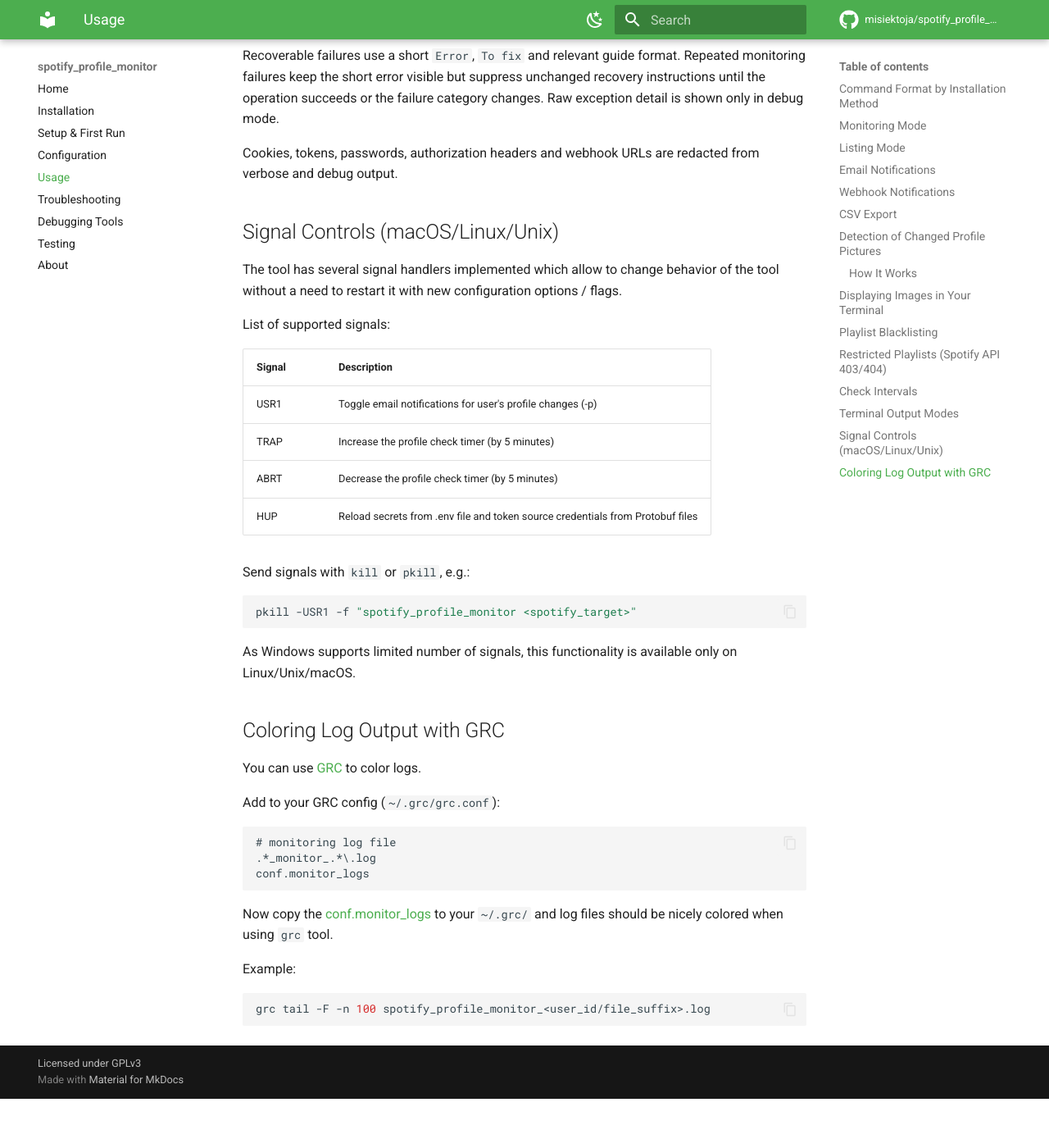
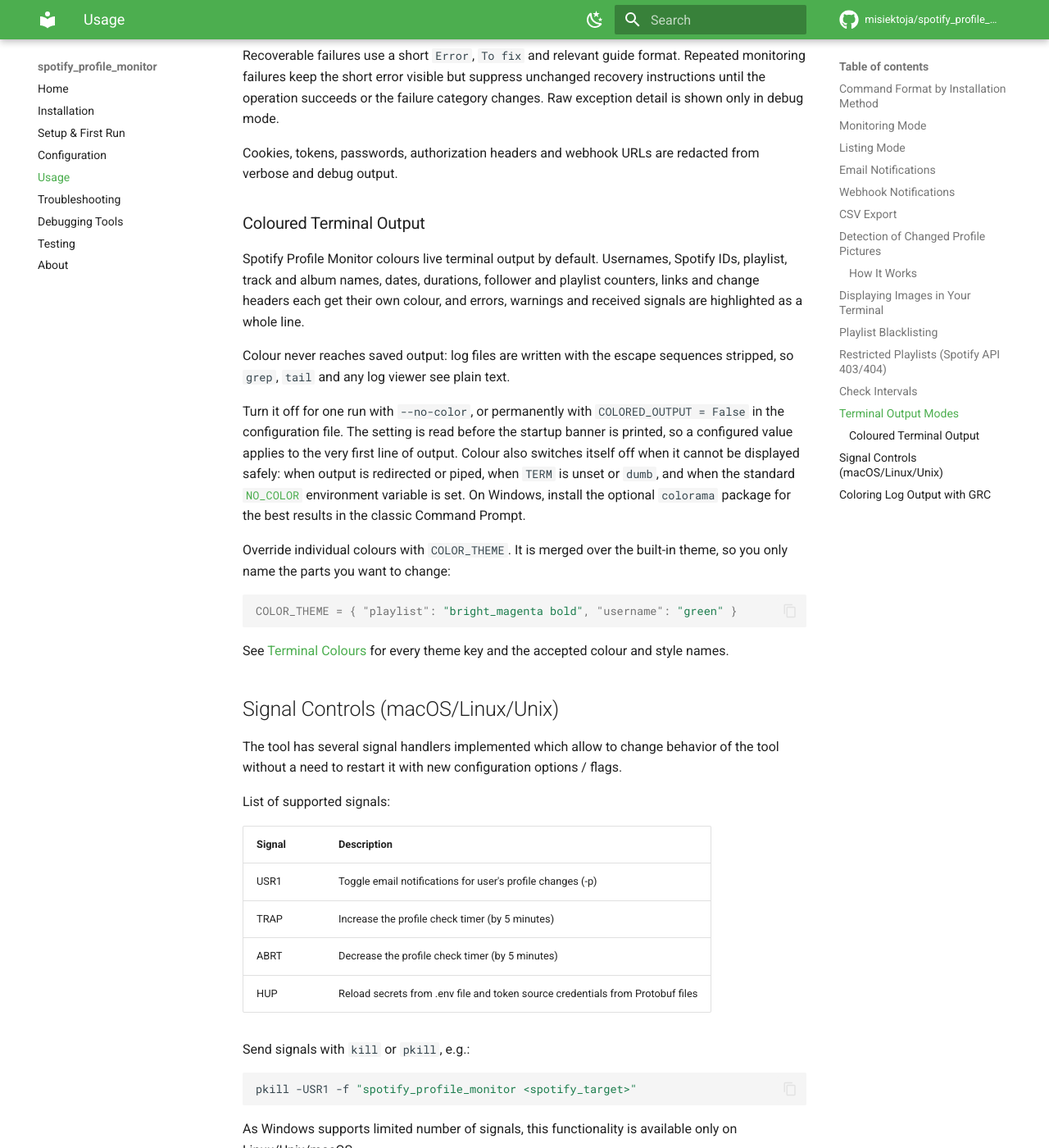
Before and after one commit to misiektoja/spotify_profile_monitor, an MkDocs documentation site: the page built from docs/usage.md, in a window 1280 px wide and 1400 px high, scrolled down 11453 px. Shown: the whole window at 82% size. Built offline with MkDocs 1.6.1 and Material for MkDocs 9.7.7, drawn with Linux system fonts in a browser that asks for light colours; comment, search, counter and statistics services are not loaded; before the commit the page ends 12793 px from its top, so only the background shows below that; some of the changed text lies outside the part shown.

Commit message:
docs(usage): explain coloured terminal output

````diff
--- a/docs/usage.md
+++ b/docs/usage.md
@@ -415,6 +415,23 @@
 
 Cookies, tokens, passwords, authorization headers and webhook URLs are redacted from verbose and debug output.
 
+<a id="coloured-terminal-output"></a>
+### Coloured Terminal Output
+
+Spotify Profile Monitor colours live terminal output by default. Usernames, Spotify IDs, playlist, track and album names, dates, durations, follower and playlist counters, links and change headers each get their own colour, and errors, warnings and received signals are highlighted as a whole line.
+
+Colour never reaches saved output: log files are written with the escape sequences stripped, so `grep`, `tail` and any log viewer see plain text.
+
+Turn it off for one run with `--no-color`, or permanently with `COLORED_OUTPUT = False` in the configuration file. The setting is read before the startup banner is printed, so a configured value applies to the very first line of output. Colour also switches itself off when it cannot be displayed safely: when output is redirected or piped, when `TERM` is unset or `dumb`, and when the standard [`NO_COLOR`](https://no-color.org/) environment variable is set. On Windows, install the optional `colorama` package for the best results in the classic Command Prompt.
+
+Override individual colours with `COLOR_THEME`. It is merged over the built-in theme, so you only name the parts you want to change:
+
+```ini
+COLOR_THEME = { "playlist": "bright_magenta bold", "username": "green" }
+```
+
+See [Terminal Colours](configuration.md#terminal-colours) for every theme key and the accepted colour and style names.
+
 <a id="signal-controls-macoslinuxunix"></a>
 ## Signal Controls (macOS/Linux/Unix)
 
@@ -440,7 +457,7 @@
 <a id="coloring-log-output-with-grc"></a>
 ## Coloring Log Output with GRC
 
-You can use [GRC](https://github.com/garabik/grc) to color logs.
+Spotify Profile Monitor colours live terminal output through `COLORED_OUTPUT` and `COLOR_THEME`. To colour saved log files when you view them later, you can use [GRC](https://github.com/garabik/grc).
 
 Add to your GRC config (`~/.grc/grc.conf`):
 
````
